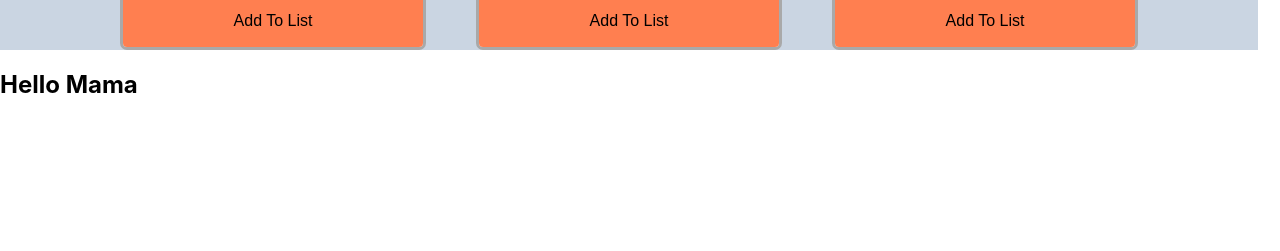
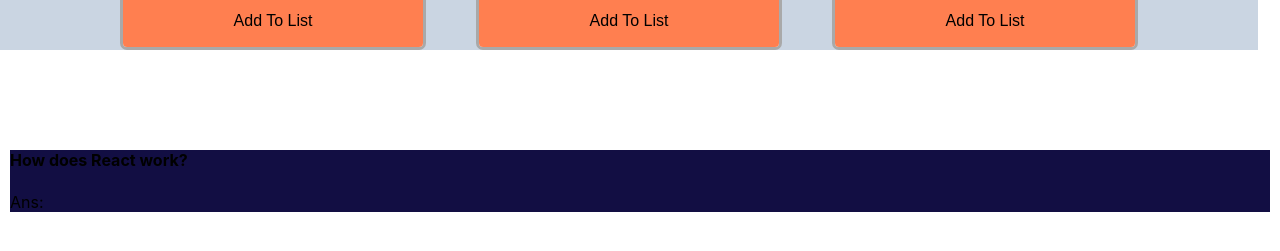
Before and after one commit to asmtanjil/fitness-express, a React (Create React App) app: page / in a window 1280 px wide. Shown: the part 1161-1412 px from the top of the page. Before the commit the page ends 1280 px from the top, so only its background shows below. Built offline with nearby package versions, Linux system fonts and the light colour scheme.

Commit message:
Calculator Added

```diff
--- a/src/Components/Blog/Blog.css
+++ b/src/Components/Blog/Blog.css
@@ -0,0 +1,4 @@
+.blog-container{
+ background-color: #120E43;
+ margin: 100px 10px;
+}
--- a/src/Components/Blog/Blog.js
+++ b/src/Components/Blog/Blog.js
@@ -1,9 +1,13 @@
 import React from 'react';
+import './Blog.css'
 
 const Blog = () => {
   return (
-    <div>
-      <h2>Hello Mama</h2>
+    <div className='blog-container'>
+      <div className="question">
+      <h4>How does React work?</h4>
+      <p><span>Ans:</span></p>
+      </div>
     </div>
   );
 };
--- a/src/Components/Body/Body.css
+++ b/src/Components/Body/Body.css
@@ -1,6 +1,7 @@
 .body-container{
   display: grid;
   grid-template-columns: 3fr 1fr;
+  /* margin-bottom: 50px; */
 }
 .main-bg{
   background-color: #CAD5E2;
--- a/src/Components/Body/Body.js
+++ b/src/Components/Body/Body.js
@@ -6,13 +6,27 @@
 
 
 const Body = () => {
+  // States
+
   const [exercises, setExercises] = useState([]);
+  const [list, setList] = useState([]);
+
+
+// States
 
   useEffect(() => {
     fetch('workouts.json')
     .then(res => res.json())
     .then(data => setExercises(data))
   }, [])
+
+// EventListener
+
+  const addHandlerToBtn = (exercise) =>{
+    console.log(exercise);
+    const newList = [...list, exercise];
+    setList(newList);
+  }
 
   return (
     <div className='body-container'>
@@ -28,13 +42,14 @@
       exercises.map(exercise => <Main
         key = {exercise.id}
         exercise = {exercise}
+        addHandlerToBtn = {addHandlerToBtn}
       ></Main>)
       }
         </div>
       </div>
       </div>
       <div className="sidebar">
-        <Sidebar></Sidebar>
+        <Sidebar list={list}></Sidebar>
       </div>
     </div>
   );
--- a/src/Components/Break/Break.js
+++ b/src/Components/Break/Break.js
@@ -1,5 +1,6 @@
 import React from 'react';
 import Time from '../Exercise/Time';
+
 import './Break.css'
 
 const Break = () => {
--- a/src/Components/Exercise/Time.js
+++ b/src/Components/Exercise/Time.js
@@ -7,7 +7,7 @@
       <h3>Exercise Time</h3>
       <div className="time-container">
         <div className="time-details">
-           <h3>Exercise Time</h3>
+           <h3>Exercise Time: </h3>
            <p className='count-time'>200s</p>
         </div>
         <div className="time-details">
--- a/src/Components/Main/Main.js
+++ b/src/Components/Main/Main.js
@@ -2,16 +2,10 @@
 import './Main.css'
 
 const Main = (props) => {
-  // const [exercises, setExercises] = useState([]);
 
-  // useEffect(() => {
-  //   fetch('workouts.json')
-  //   .then(res => res.json())
-  //   .then(data => setExercises(data))
-  // }, [])
   return (
     <div>
-      <Workout exercise={props.exercise}></Workout>
+      <Workout exercise={props.exercise} addHandlerToBtn={props.addHandlerToBtn}></Workout>
     </div>
   );
 };
--- a/src/Components/Sidebar/Sidebar.js
+++ b/src/Components/Sidebar/Sidebar.js
@@ -3,7 +3,7 @@
 import Break from '../Break/Break';
 import './Sidebar.css'
 
-const Sidebar = () => {
+const Sidebar = ({list}) => {
   return (
     <div className='sidebar-container'>
       <div className='sidebar-header'>
--- a/src/Components/Workout/Workout.js
+++ b/src/Components/Workout/Workout.js
@@ -1,9 +1,10 @@
 import React from 'react';
 import './Workout.css'
 
-const Workout = ({exercise}) => {
+const Workout = ({exercise, addHandlerToBtn}) => {
   // const {exercise} = exercise;
   const {name, image, age, time, about} = exercise;
+
   return (
     <div className='workout-container'>
       <img src={image} alt="" />
@@ -13,7 +14,7 @@
       <p>For Age: <strong>{age}+</strong></p>
       <p>Time Required: <strong>{time}s</strong></p>
     </div>
-    <button className='btn-add'><p>Add To List</p></button>
+    <button onClick={() => addHandlerToBtn(exercise)} className='btn-add'><p>Add To List</p></button>
     </div>
   );
 };
```
